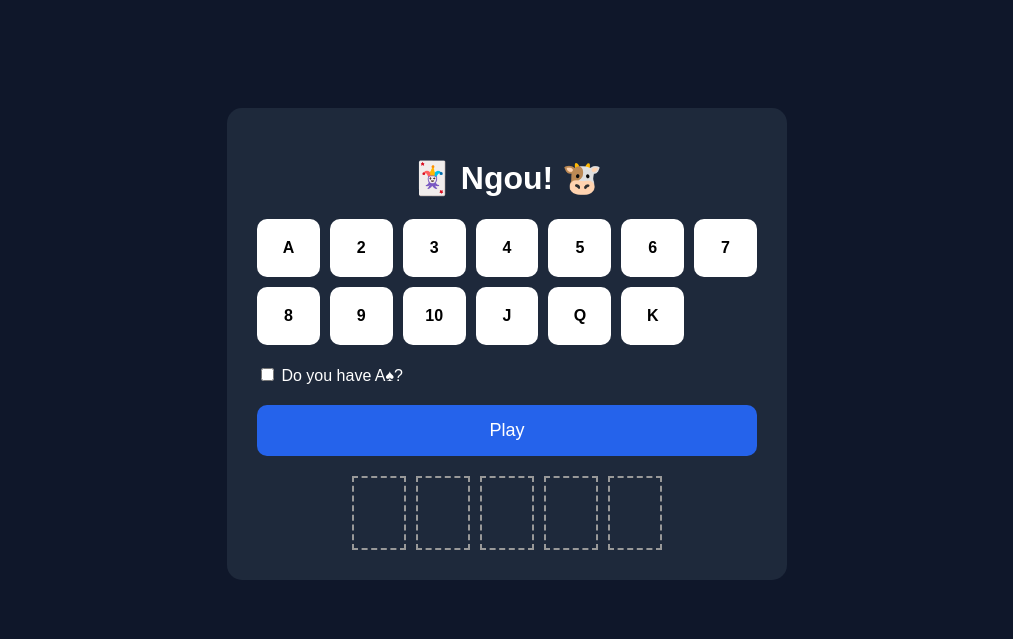
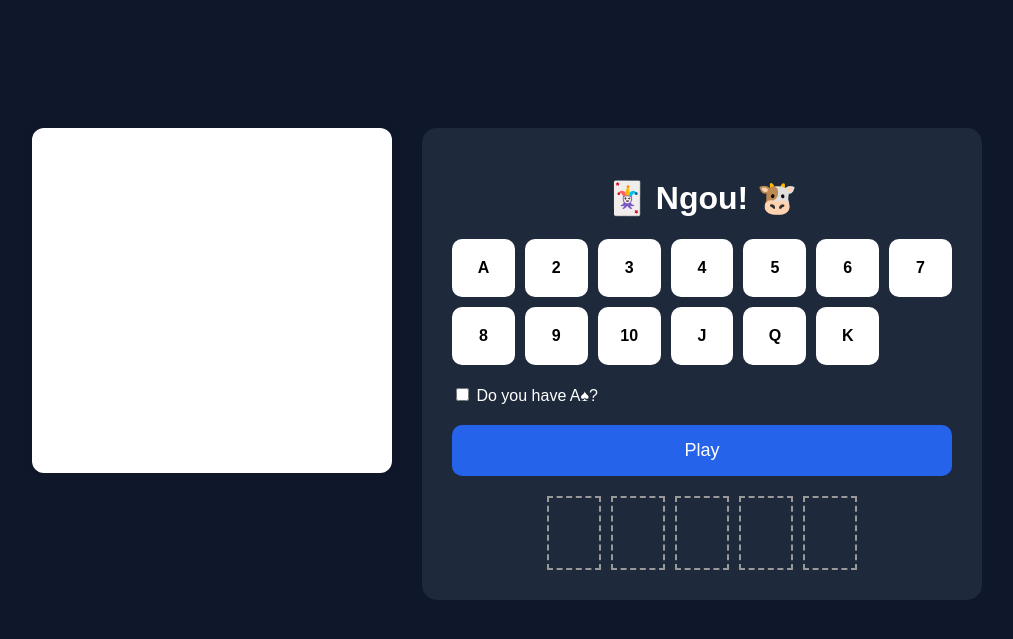
Before and after one commit to daslothz/Ngou-Card-Game-Analyser, a Flask app: page / in a window 1280 px wide. Shown: the top 639 px of the page, without its empty margins (133-1146 px from the left). Run offline with Flask 3, Linux system fonts and the light colour scheme.

Commit message:
Added instructions panel

```diff
--- a/static/style.css
+++ b/static/style.css
@@ -90,3 +90,24 @@
     align-items: center;
     font-size: 18px;
 }
+
+.main-layout {
+    display: flex;
+    gap: 30px;
+    align-items: flex-start;
+    max-width: 1400px;
+    margin: auto;
+    padding: 20px;
+}
+
+.instructions-panel {
+    width: 320px;
+    padding: 20px;
+    border-radius: 12px;
+    background: white;
+    box-shadow: 0 0 10px rgba(0,0,0,0.1);
+}
+
+.container {
+    flex: 1;
+}
--- a/templates/index.html
+++ b/templates/index.html
@@ -5,6 +5,28 @@
     <link rel="stylesheet" href="{{ url_for('static', filename='style.css') }}">
 </head>
 <body>
+
+<div class = "main-layout">
+
+    <div class="instructions-panel">
+        <h2>How to Play</h2>
+
+        <ul>
+            <li>Select 5 cards from the card grid.</li>
+            <li>You may select duplicates up to 4 times.</li>
+            <li>Tick "Do you have A♠?" if applicable.</li>
+            <li>Click Play to analyse your hand.</li>
+        </ul>
+
+        <h3>Hand Rankings</h3>
+
+        <ol>
+            <li>Dong Gu: A♠ + J/Q/K</li>
+            <li>One Pair</li>
+            <li>10 Points</li>
+            <li>Highest Points</li>
+        </ol>
+    </div>
 
     <div class="container">
 
@@ -61,6 +83,7 @@
         {% endif %}
 
     </div>
+</div>
     <script>
         let selected = [];
 
```
